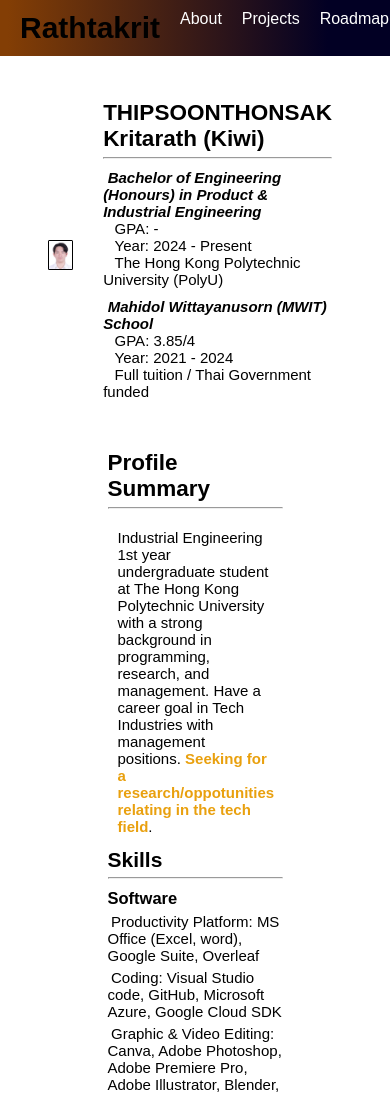
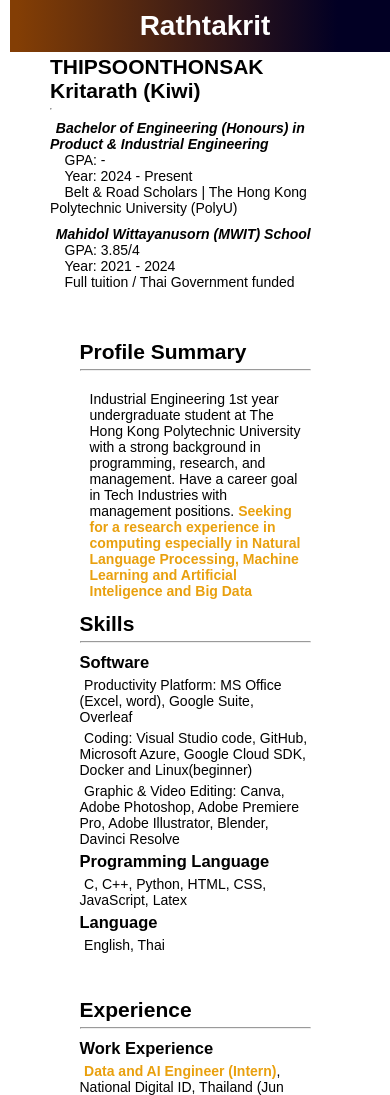
Before and after one commit to Rathtakrit/5_personalwebsites, a plain HTML site: page index.html in a window 390 px wide. Shown: the top 1095 px of the page. Drawn offline with Linux system fonts and the light colour scheme.

Commit message:
Add simple phone design. Edit some padding and margin size. commented out logo photoes. Prepare to more to React and use tailwind for the 2nd update

```diff
--- a/index.html
+++ b/index.html
@@ -2,21 +2,18 @@
 <html lang='en'>
   <head>
     <meta charset='utf-8'/>
-    <meta name='viewport' content='width=device-width, initial-scale=1.0 '>
+    <meta name='viewport' content='width=device-width, initial-scale=1.0'>
     <meta name="description" content="Kritarath Thipsoonthonsak's personal website. Learn more about my projects, roadmap, and contact information. Download my CV.">
     <title>Kritarath Thipsoonthonsak - Personal Website</title>
     <link rel='stylesheet' href='./styles.css'>
-    <link
-      rel="stylesheet"
-      href="https://use.fontawesome.com/releases/v5.8.2/css/all.css"
-    />
+    <link rel="stylesheet" href="https://use.fontawesome.com/releases/v5.8.2/css/all.css"/>
   </head>
   <body>
     <header>
       <div class="header-container">
         <div class="header-container-left">
           <!-- <img src="photos/rathtakritnobg.png" alt="rathtakrit_logo" id="logo"/> -->
-          <h1 class="header">Rathtakrit</h1>
+          <h1 class="header"><span class="white">Rathtakrit</span></h1>
         </div>
         <nav id="navbar">
           <ul>
@@ -36,16 +33,18 @@
           <img src='photos/portrait_kiwi.jpg' alt='my-picture' id="profile-pic"/>
           <div class="education">
             <h2>THIPSOONTHONSAK Kritarath (Kiwi)</h2>
-          <hr></hr>
+            <hr>
             <ul class="studies">
-            <li><span class="edu-header">Bachelor of Engineering (Honours) in Product & Industrial Engineering</span>
+              <li>
+                <span class="edu-header">Bachelor of Engineering (Honours) in Product & Industrial Engineering</span>
                 <ul>
                   <li>GPA: -</li>
                   <li>Year: 2024 - Present</li>
-                <li>The Hong Kong Polytechnic University (PolyU)</li>
+                  <li>Belt & Road Scholars | The Hong Kong Polytechnic University (PolyU)</li>
                 </ul>
               </li>
-            <li><span class="edu-header">Mahidol Wittayanusorn (MWIT) School</span>
+              <li>
+                <span class="edu-header">Mahidol Wittayanusorn (MWIT) School</span>
                 <ul>
                   <li>GPA: 3.85/4</li>
                   <li>Year: 2021 - 2024</li>
@@ -58,36 +57,39 @@
         <div class='profile-summary'>
           <div class="text-summary">
             <h1>Profile Summary</h1>
-          <hr></hr>
+            <hr>
             <h2>Kritarath Thipsoonthonsak (Kiwi)</h2>
-          <p> Industrial Engineering 1st year undergraduate student at The Hong Kong Polytechnic University with a strong background in programming, research, and management. Have a career goal in Tech Industries with management positions. <span class="pop">Seeking for a research/oppotunities relating in the tech field</span>.</p>
+            <p>Industrial Engineering 1st year undergraduate student at The Hong Kong Polytechnic University with a strong background in programming, research, and management. Have a career goal in Tech Industries with management positions. <span class="pop">Seeking for a research experience in computing especially in Natural Language Processing, Machine Learning and Artificial Inteligence and Big Data</span></p>
           </div>
           <article class='skill-summary'>
             <h1>Skills</h1>
-          <hr></hr>
-          <ul><h2>Software</h2>
+            <hr>
+            <ul>
+              <h2>Software</h2>
               <li>Productivity Platform: MS Office (Excel, word), Google Suite, Overleaf</li>
-            <li>Coding: Visual Studio code, GitHub, Microsoft Azure, Google Cloud SDK</li>
+              <li>Coding: Visual Studio code, GitHub, Microsoft Azure, Google Cloud SDK, Docker and Linux(beginner)</li>
               <li>Graphic & Video Editing: Canva, Adobe Photoshop, Adobe Premiere Pro, Adobe Illustrator, Blender, Davinci Resolve</li>
             </ul>
-          <ul><h2>Programming Language</h2>
+            <ul>
+              <h2>Programming Language</h2>
               <li>C, C++, Python, HTML, CSS, JavaScript, Latex</li>
             </ul>
-          <ul><h2>Language</h2>
+            <ul>
+              <h2>Language</h2>
               <li>English, Thai</li>
             </ul>
           </article>
         </div>
-
       </section>
       <section id='experience'>
         <div class="experience-container">
           <h1>Experience</h1>
-        <hr></hr>
+          <hr>
           <div class="work-experience">
             <h2>Work Experience</h2>
             <ul>
-            <li><span class="pop">Data and AI Engineer (Intern)</span>, National Digital ID, Thailand (Jun 2024 - Jul 2024)
+              <li>
+                <span class="pop">Data and AI Engineer (Intern)</span>, National Digital ID, Thailand (Jun 2024 - Jul 2024)
                 <ul>
                   <li>- Design RAG for Customer service chatbot inquiries (prototyped with multiple model (Gemini, GPT 3.5, VertexAI, Azure OpenAI, Bert, etc.)</li>
                   <li>- Analyzed and present logged data (Over 5M query) to Chief Operation</li>
@@ -98,7 +100,6 @@
           </div>
           <div class='research-experience'>
             <h2>Research Experience</h2>
-          <!-- Anchor to a page to read about the project -->
             <ul>
               <li><a href="/documents/A_Mathematics_Modeling_for_Thailand_s_Investment_in_Renewable_Energy.pdf">A Mathematics Modeling for Thailand’s Investment in Renewable Energy</a> (Jan 2023 - Sep 2023)</li>
               <li>Development of an IoT-Based Knee Support System for Fall Injury reduction in Elderly (Dec 2022 - Jun 2023)</li>
@@ -108,44 +109,49 @@
           <div class="project-experience">
             <h2>Project Experience</h2>
             <ul>
-            <li><span class="pop"> Project Director</span>, MWIT Open house 2023, MWIT Student Committee(Jun 2023 – Aug 2024)
+              <li>
+                <span class="pop"> Project Director</span>, MWIT Open house 2023, MWIT Student Committee(Jun 2023 – Aug 2024)
                 <ul>
                   <li>- Organized a 2-day event with over 3000 participants</li>
                   <li>- Coordinated with teachers and 300 staff </li>
                   <li>- Utilize Project Management tools (Google suite)</li>
                 </ul>
               </li>
-            <li><span class="pop"> Project Director</span>, Pre-MWIT Camp 2023, Pre-MWIT committee (Sep 2022 – Jan 2023)
+              <li>
+                <span class="pop"> Project Director</span>, Pre-MWIT Camp 2023, Pre-MWIT committee (Sep 2022 – Jan 2023)
                 <ul>
                   <li>- Organized a 3-day camp with over 200 participants</li>
                   <li>- Raised over 23,000 HKD to kick-start the Project</li>
                   <li>- Utilize Project Management Tools & Techniques (Monday, Google Suite)</li>
-              </ui>
+                </ul>
               </li>
             </ul>
           </div>
           <div class="extracurricula-experience">
             <h2>Extracurricular Experience</h2>
             <ul>
-            <li><span class="pop">Media Production and Content Creation Officer</span>, Association of Thai Students in Hong Kong SAR and Macau SAR (Aug 2024 - Present)
+              <li>
+                <span class="pop">Media Production and Content Creation Officer</span>, Association of Thai Students in Hong Kong SAR and Macau SAR (Aug 2024 - Present)
                 <ul>
                   <li>- ATSHM website development (Ongoing)</li>
-                <li>- Youtube content creation (Ongoing) </li>
+                  <li>- Youtube content creation (Ongoing)</li>
                 </ul>
               </li>
-            <li><span class="pop">President</span>, Mahidol Wittayanusorn School Student Committee (Jan 2023 – Feb 2024)
+              <li>
+                <span class="pop">President</span>, Mahidol Wittayanusorn School Student Committee (Jan 2023 – Feb 2024)
                 <ul>
-                <li>-	Coordinate between internal teams, Communicate with Stakeholders (teachers), Ensure a well-being in high school life</li>
-                <li>-	Organized Multiple School Events e.g. New Year, Star on Stage, Ocamp’33</li>
-                <li>-	Led Team Meetings, Present project outcomes, and set OKRs</li>
-              </ui>
+                  <li>- Coordinate between internal teams, Communicate with Stakeholders (teachers), Ensure a well-being in high school life</li>
+                  <li>- Organized Multiple School Events e.g. New Year, Star on Stage, Ocamp’33</li>
+                  <li>- Led Team Meetings, Present project outcomes, and set OKRs</li>
+                </ul>
               </li>
-            <li><span class="pop">Data Manager</span>, Mahidol Wittayanusorn School Dormitory Student Committee (Jan 2022 – Feb 2023)
+              <li>
+                <span class="pop">Data Manager</span>, Mahidol Wittayanusorn School Dormitory Student Committee (Jan 2022 – Feb 2023)
                 <ul>
-                <li>-	Designed an automated weekly student dorm score tracker. Presenting the analysis monthly to all student and teacher to improve the quality of life in dorms</li>
-                <li>-	Developed Room reservation system and photo queuing to enhance proficiency</li>
-                <li>-	Collaborated with teams to organize multiple dorm event</li>
-              </ui>
+                  <li>- Designed an automated weekly student dorm score tracker. Presenting the analysis monthly to all student and teacher to improve the quality of life in dorms</li>
+                  <li>- Developed Room reservation system and photo queuing to enhance proficiency</li>
+                  <li>- Collaborated with teams to organize multiple dorm event</li>
+                </ul>
               </li>
             </ul>
           </div>
@@ -154,7 +160,7 @@
       <section id='roadmap'>
         <div class="roadmap-header">
           <h1>Roadmap</h1>
-          <hr></hr>
+          <hr>
         </div>
         <div class="roadmap-container">
           <div class="finished">
@@ -174,7 +180,6 @@
           <div class="planned">
             <h2>Planned</h2>
             <ul>
-              <!-- gallery, blog, + download cv -->
               <li>Update website with Javascript, someframework and also , Register a domain</li>
               <li>Start Blog post</li>
               <li>research/ start coding project</li>
@@ -191,10 +196,10 @@
           <a href='https://www.linkedin.com/in/kritarath-thipsoonthonsak-a62499256/' id='profile-link' target='_blank'><i class="fab fa-linkedin" aria-hidden="true"></i></a>
           <a href='https://github.com/Rathtakrit' id='profile-link' target='_blank'><i class="fab fa-github" aria-hidden="true"></i></a>
           <a href='https://www.instagram.com/rathtakrit/' id='profile-link' target='_blank'><i class="fab fa-instagram" aria-hidden="true"></i></a>
-          <a href='hhttps://www.facebook.com/profile.php?id=100080064109804' id='profile-link' target='_blank'><i class="fab fa-facebook" aria-hidden="true"></i></a>
+          <a href='https://www.facebook.com/profile.php?id=100080064109804' id='profile-link' target='_blank'><i class="fab fa-facebook" aria-hidden="true"></i></a>
           <a href='https://www.youtube.com/@rathtakrit' id='profile-link' target='_blank'><i class="fab fa-youtube" aria-hidden="true"></i></a>
         </div>
       </section>
     </main>
   </body>
-<html>
+</html>
--- a/styles.css
+++ b/styles.css
@@ -3,33 +3,105 @@
   padding: 0;
   box-sizing: border-box;
 }
+/* Media Queries for Phone Design */
+@media (max-width: 480px) {
+  * {
+    margin: 0;
+    padding: 0;
+    box-sizing: border-box;
+  }
+  body {
+    font-size: 14px;
+    margin: 5px;
+    padding: 5px;
+  }
+
+  .header-container {
+    flex-direction: column;
+    align-items: flex-start;
+    padding: 10px;
+  }
+
+  #navbar {
+    flex-direction: column;
+    width: 100%;
+  }
+
+  #navbar ul {
+    display: none; /* Hide all navbar items */
+  }
+
+  #navbar ul li a {
+    display: none; /* Hide all navbar anchors */
+  }
+
+  /* #navbar a[href*="CV_Kritarath.pdf"] {
+    display: inline-block;
+    padding: 5px;
+  } */
+  main {
+    padding: none;
+    margin: none;
+  }
+  #profile-pic {
+    display: none;
+  }
+
+  .about-me,
+  .education,
+  .profile-summary,
+  .experience-container,
+  .roadmap-container {
+    flex-direction: column;
+    align-items: flex-start;
+    padding: none;
+  }
+
+  .text-summary,
+  .skill-summary,
+  .experience-container,
+  .roadmap-container {
+    width: 100%;
+    padding: none;
+  }
+
+  .roadmap-container div {
+    width: 100%;
+    border: none;
+  }
+}
+
+
 :root {
   --black: #020024;
   --white: #fff;
-  --orange: #833e05;
-
+  --orange: #e9a00e;
+  --download-button: #0073b1;
 }
 
-html{
+.white {
+  color: var(--white);
+}
+
+html {
   font-family: sans-serif;
   font-size: 15px;
 }
-:root {
-  --black: rgba(2,0,36,1);
-  --orange: #e9a00e;
-  --download-button: #0073b1;
-}
+
 hr {
   margin-top: 5px;
   margin-bottom: 10px;
 }
+
 .underline {
   text-decoration: underline;
 }
+
 .pop {
   font-weight: bold;
   color: var(--orange);
 }
+
 .header-container {
   display: flex;
   justify-content: space-between;
@@ -41,6 +113,7 @@ hr {
   width: 100%;
   z-index: 1000;
 }
+
 .header {
   margin: 0;
 }
@@ -84,14 +157,12 @@ hr {
   box-shadow: 0 4px 8px rgba(0, 0, 0, 0.2); /* Add a shadow */
 }
 
-body{
+body {
   padding-top: 10px;
 }
-main {
-  padding: 50px;
-}
-.about-me{
-  /* background-color: aquamarine; */
+
+/* Styling for the main content */
+.about-me {
   display: flex;
   padding: 20px;
   padding-bottom: 0px;
@@ -115,24 +186,23 @@ main {
   padding-left: 0;
 }
 
-.studies li{
+.studies li {
   margin-bottom: 10px;
   text-indent: 2%;
 }
 
-
-.studies li li{
+.studies li li {
   margin: 0;
   padding: 0;
   list-style-type: none;
   text-indent: 5%;
 }
-.edu-header{
+
+.edu-header {
   font-weight: bold;
   font-style: italic;
   margin-bottom: 5px;
 }
-
 
 #profile-pic {
   width: 10%;
@@ -141,8 +211,7 @@ main {
   border: solid black 0.5px;
 }
 
-.profile-summary{
-  /* background-color: aquamarine; */
+.profile-summary {
   display: flex;
   flex-direction: column;
   padding: 20px;
@@ -157,33 +226,39 @@ main {
 .text-summary p {
   padding: 10px;
 }
-.text-summary  h2{
+
+.text-summary h2 {
   font-size: 0;
-  color: transparent; /* make the text invisible */
+  color: transparent;
 }
 
-.skill-summary{
-  /* background-color: aliceblue; */
+.skill-summary {
   width: 70%;
   margin-top: 1%;
 }
 
-.skill-summary h1, .experience-container h1{
+.skill-summary h1,
+.experience-container h1 {
   margin-top: 0;
   font-size: 1.4rem;
 }
 
-.skill-summary h2, .experience-container h2, .roadmap-container h2{
+.skill-summary h2,
+.experience-container h2,
+.roadmap-container h2 {
   font-size: 1.1rem;
   padding-bottom: 5px;
 }
-.skill-summary li, .experience-container li, .roadmap-container li {
+
+.skill-summary li,
+.experience-container li,
+.roadmap-container li {
   list-style: none;
   text-indent: 2%;
   margin-bottom: 5px;
 }
 
-#experience{
+#experience {
   display: flex;
   flex-direction: column;
   padding: 20px;
@@ -194,19 +269,22 @@ main {
 .experience-container {
   width: 70%;
 }
-.experience-container li li{
+
+.experience-container li li {
   text-indent: 5%;
   margin-bottom: 5px;
 }
+
 #roadmap {
   display: flex;
   flex-direction: column;
   align-items: center;
+}
 
+.roadmap-header {
+  width: 70%;
 }
-.roadmap-header{
-  width: 70%
-}
+
 .roadmap-header h1 {
   display: flex;
   flex-direction: column;
@@ -220,6 +298,7 @@ main {
   padding: 20px;
   justify-content: center;
 }
+
 .roadmap-container div {
   margin: 0 5px;
   width: 30%;
@@ -227,7 +306,6 @@ main {
 }
 
 .roadmap-container > div:last-child {
-  /* background-color: lightgreen;  */
   border: none;
 }
 
```
Lines whose indentation alone changed are shown as unchanged.
